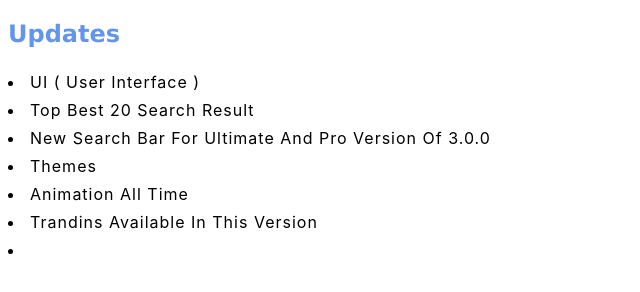
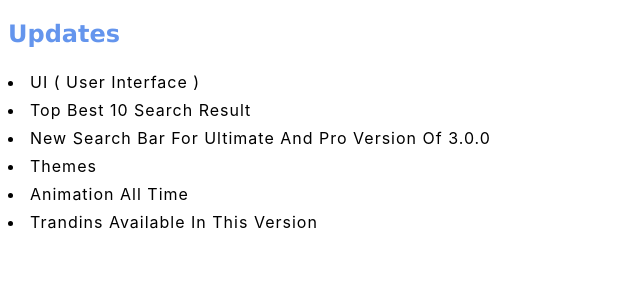
Before and after one commit to Disunic20/Disunic-Wikipedia, a plain HTML site: page update.html in a window 1280 px wide. Shown: the full height of the page, 0-640 px from the left. Drawn offline with Linux system fonts and the light colour scheme.

Commit message:
Update update.html

```diff
--- a/update.html
+++ b/update.html
@@ -9,12 +9,11 @@
 <body>
     <h2>Updates</h2>
     <li>UI ( User Interface ) </li>
-    <li>Top Best 20 Search Result </li>
+    <li>Top Best 10 Search Result </li>
     <li>New Search Bar For Ultimate And Pro Version Of 3.0.0 </li>
     <li>Themes</li>
     <li>Animation All Time</li>
     <li>Trandins Available In This Version</li>
-    <li></li>
     <!-- <li></li> -->
 <!-- <li></li>
     <li></li>
```
